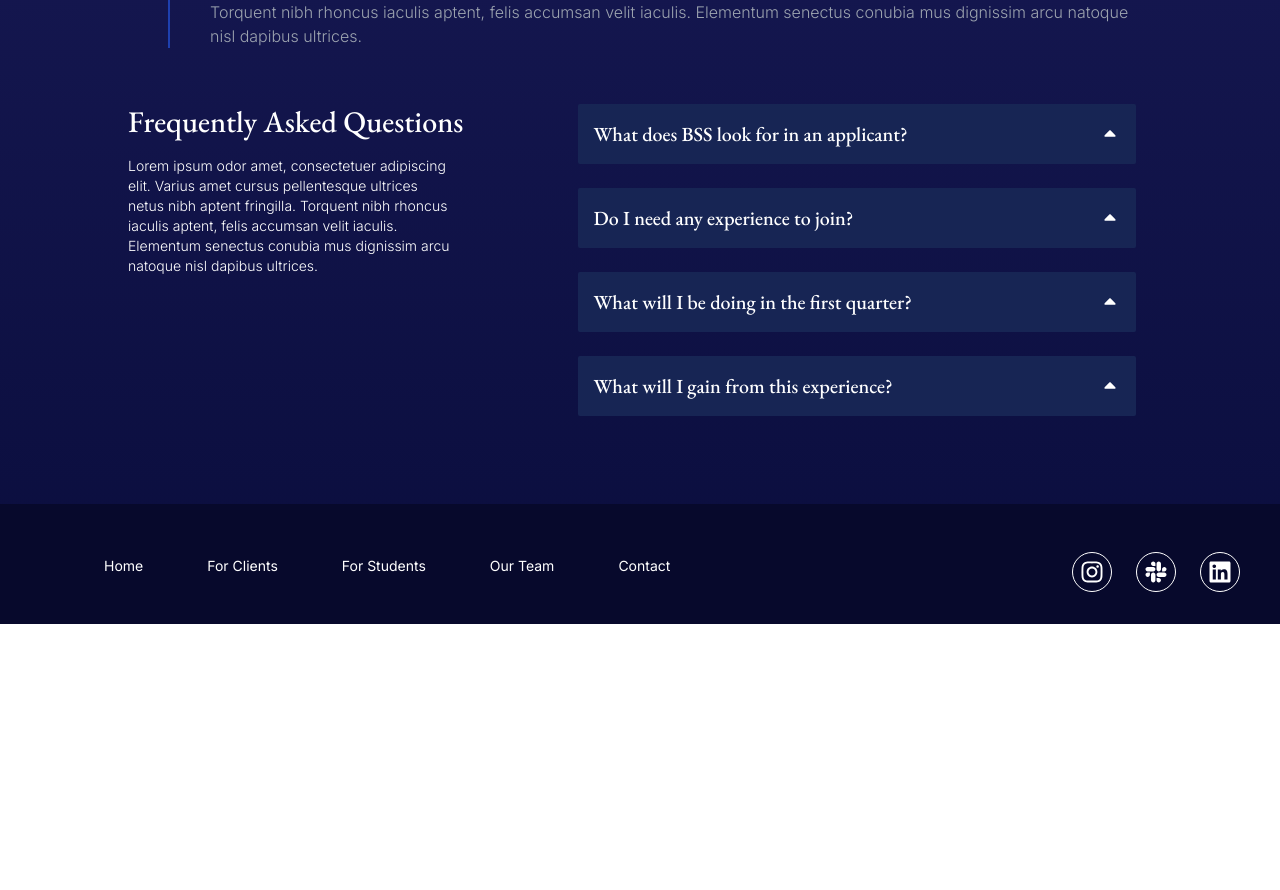
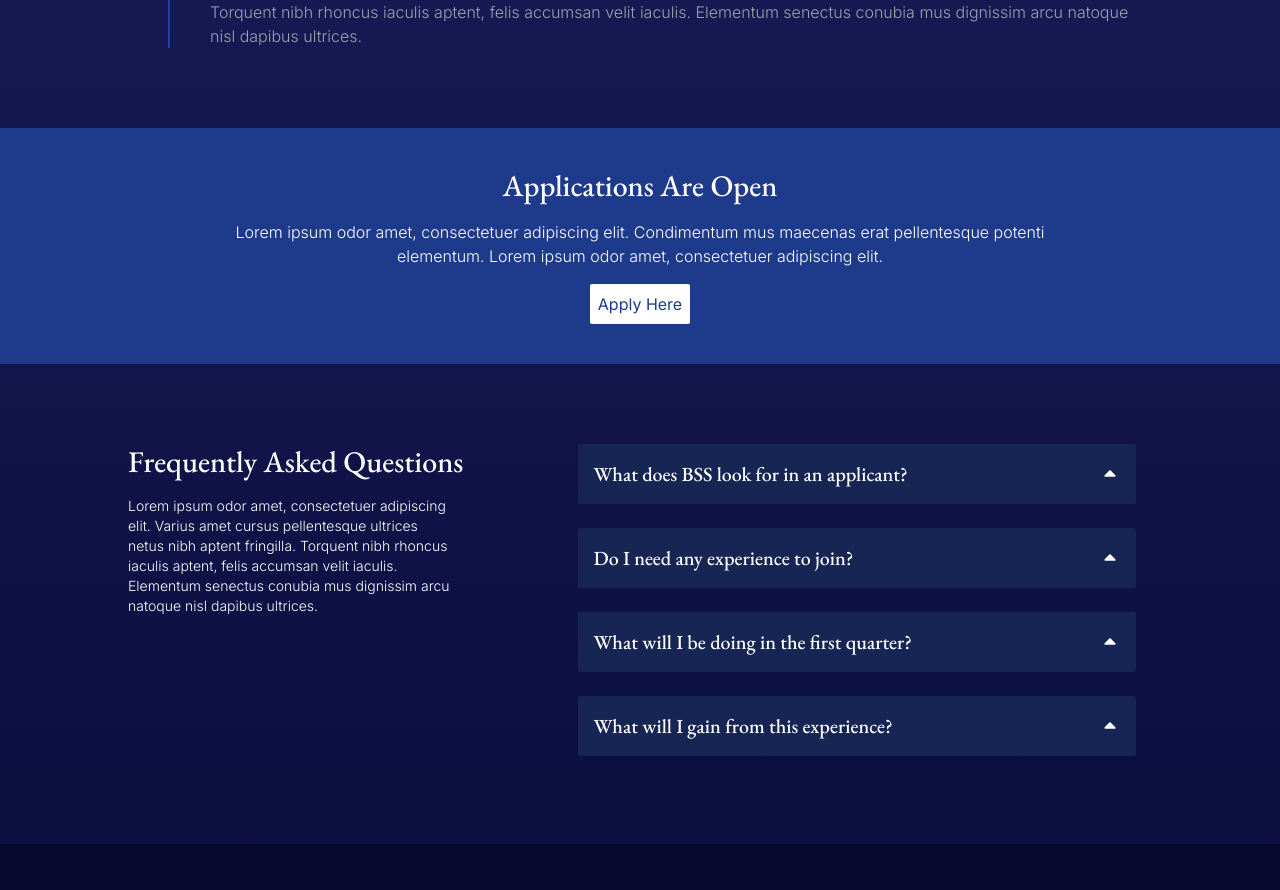
Before and after one commit to Bruin-Studio-Strategies/BSSWebsite, a React (Vite) app in the folder bss-web/: page /recruitment in a window 1280 px wide. Shown: the part 1001-1891 px from the top of the page. Before the commit the page ends 1625 px from the top, so only its background shows below. Built offline with nearby package versions, Linux system fonts and the light colour scheme.

Commit message:
add application section to recruitment

```diff
--- a/bss-web/src/pages/Recruitment/Recruitment.jsx
+++ b/bss-web/src/pages/Recruitment/Recruitment.jsx
@@ -30,6 +30,19 @@ export default function Recruitment() {
         </h3>
         <Timeline className="ml-10" />
       </div>
+
+      <div className="bg-blue-900 p-10 text-center my-20">
+        <h3 className="text-3xl font-serif font-medium">
+          Applications Are Open
+        </h3>
+        <p className="w-3/4 mx-auto my-4">
+          Lorem ipsum odor amet, consectetuer adipiscing elit. Condimentum mus
+          maecenas erat pellentesque potenti elementum. Lorem ipsum odor amet,
+          consectetuer adipiscing elit.
+        </p>
+        <button className="text-blue-900 bg-white rounded-sm p-2 hover:opacity-75 transition-opacity">Apply Here</button>
+      </div>
+
       <div className="w-4/5 mx-auto flex">
         <div className="w-2/3">
           <h3 className="font-serif text-3xl font-medium mb-4">
@@ -42,7 +55,6 @@ export default function Recruitment() {
             senectus conubia mus dignissim arcu natoque nisl dapibus ultrices.
           </p>
         </div>
-
         <FAQ />
       </div>
       <Footer />
```
